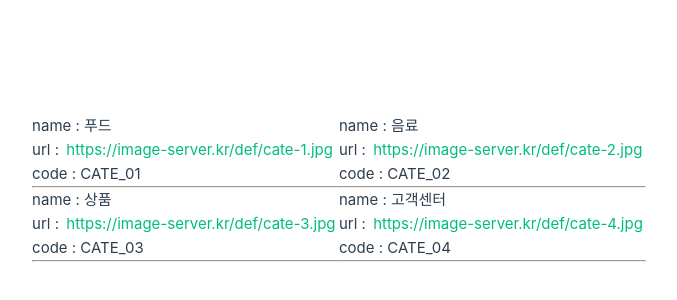
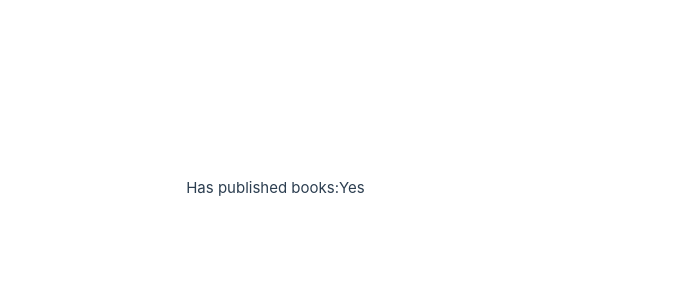
Before and after one commit to jelly-hello-vue/jelly-hello-vue.github.io, a Vue app: page / in a window 1280 px wide. Shown: the part 212-512 px from the top of the page, without its empty margins (301-978 px from the left). Built offline with nearby package versions, Linux system fonts and the light colour scheme.

Commit message:
0201.vue

```diff
--- a/src/App.vue
+++ b/src/App.vue
@@ -1,11 +1,13 @@
-<script setup>
-import category from "@/assets/category.json"
-const categories = category
-</script>
-<template>
- <div v-for="item in categories">
-  name : {{ item.name }} <br>
-  url : <a v-bind:href=item.image_url>{{ item.image_url }}</a> <br>
-  code : {{ item.code }} <hr>
- </div>
-</template>
+ <script setup>
+ import { reactive, computed, ref } from 'vue'
+
+ const author = ref({
+ name: 'John Doe',
+ books: [1, 2, 3]
+ })
+ </script>
+
+ <template>
+ <p>Has published books:</p>
+ <span>{{ author.books.length > 2 ? 'Yes' : 'No' }}</span>
+ </template>
```
